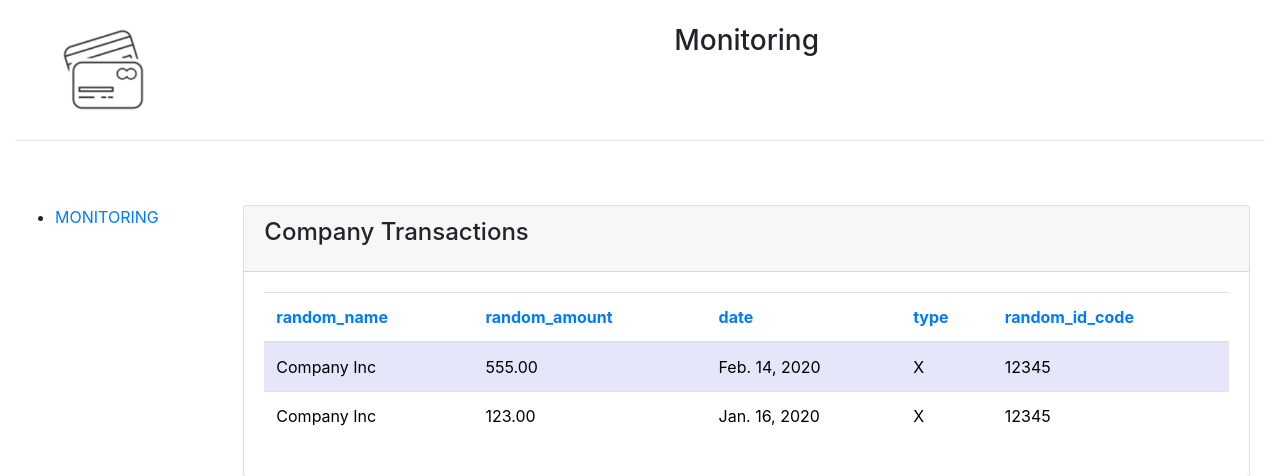
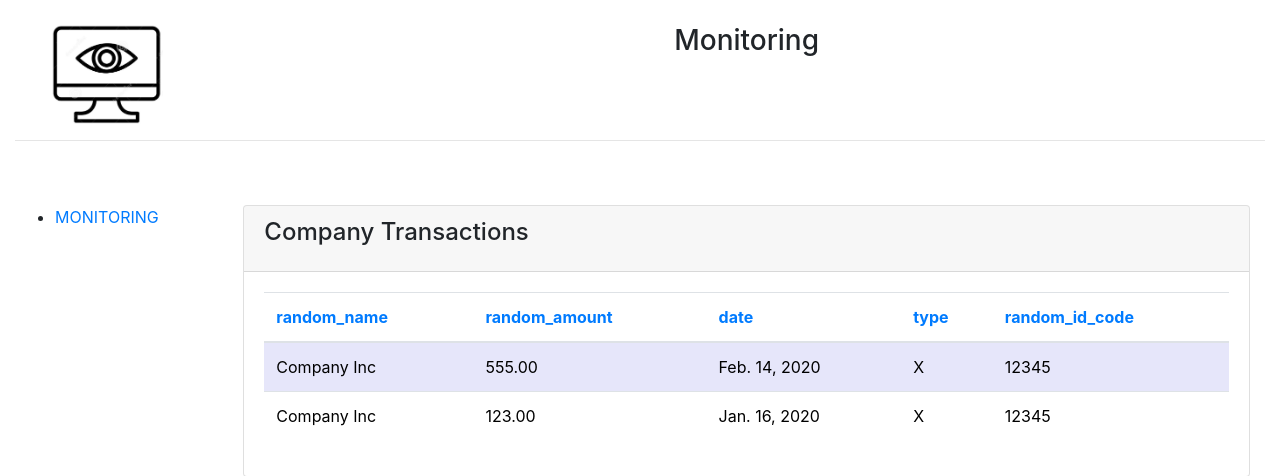
Before and after one commit to Jennosian/djangoapp, a Django app: page /firma/12345/ in a window 1280 px wide. Shown: the top 476 px of the page. Run offline with Django 3.2, Linux system fonts and the light colour scheme; data comes from the database, SQL or seed files in the repository; some libraries are stand-ins or nearby versions.

Commit message:
change logo

```diff
--- a/Monitoring_Docker_MVP/acqmonitoring/ddv_example/templates/base.html
+++ b/Monitoring_Docker_MVP/acqmonitoring/ddv_example/templates/base.html
@@ -15,7 +15,7 @@
 			  <div class="col-sm-2">
 				  <br>
 				  <center>
-					<img src="{% static 'ddv_example/img/card.png' %}" class="responsive-img" style='max-height:100px;' alt="face">
+					<img src="{% static 'ddv_example/img/monitoring.png' %}" class="responsive-img" style='max-height:100px;' alt="face">
 				  </center>
 			  </div>
 			  <div class="col-sm-10">
--- a/Monitoring_Docker_MVP/acqmonitoring/ddv_example/templates/base2.html
+++ b/Monitoring_Docker_MVP/acqmonitoring/ddv_example/templates/base2.html
@@ -24,7 +24,7 @@
 			  <div class="col-sm-2">
 				  <br>
 				  <center>
-					<img src="{% static 'ddv_example/img/card.png' %}" class="responsive-img" style='max-height:100px;' alt="face">
+					<img src="{% static 'ddv_example/img/monitoring.png' %}" class="responsive-img" style='max-height:100px;' alt="face">
 				  </center>
 			  </div>
 			  <div class="col-sm-10">
```
Also changed, not shown: Monitoring_Docker_MVP/acqmonitoring/ddv_example/static/ddv_example/img/card.PNG (deleted), Monitoring_Docker_MVP/acqmonitoring/ddv_example/static/ddv_example/img/monitoring.PNG (added), README.md (deleted).
